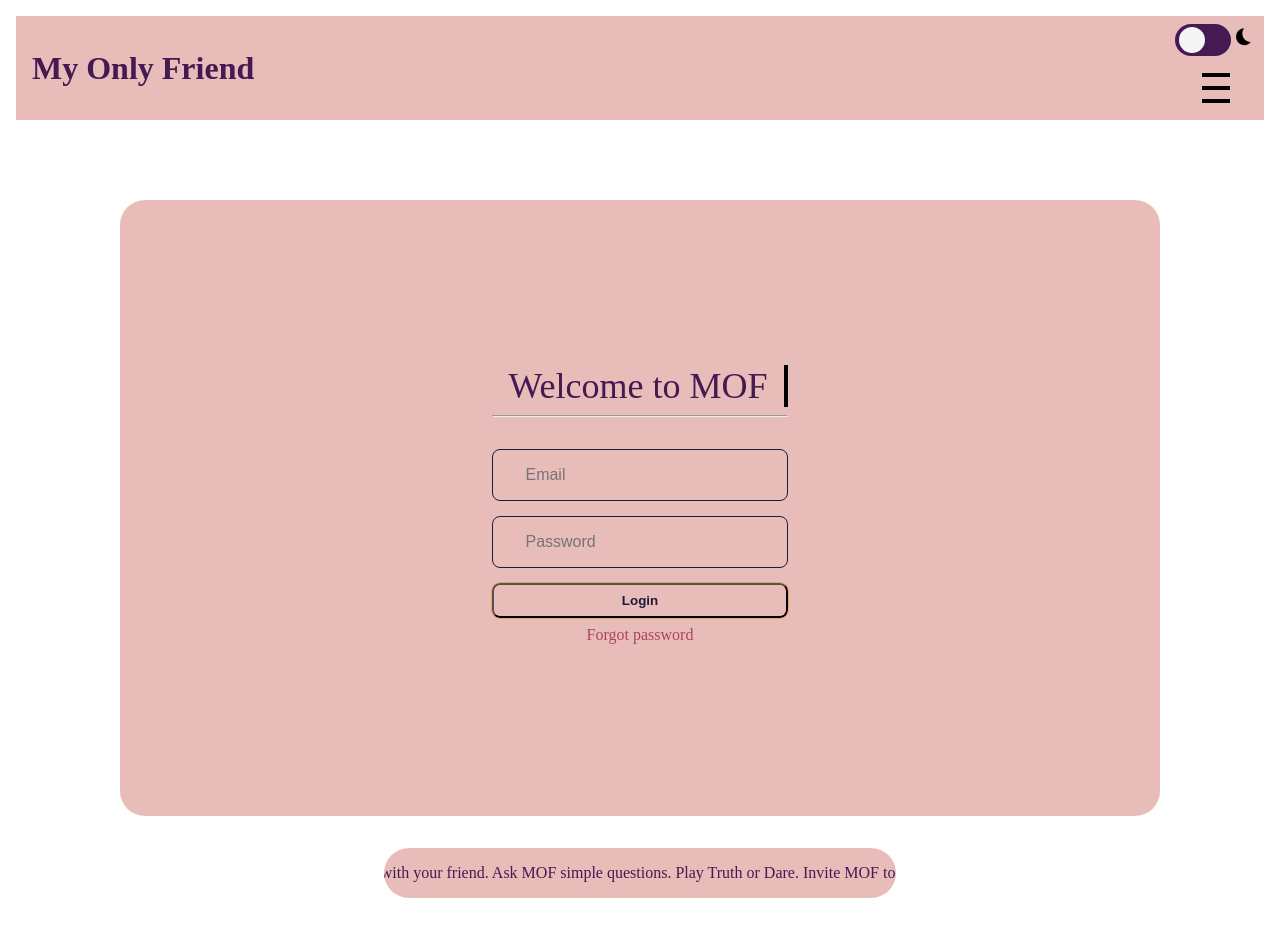
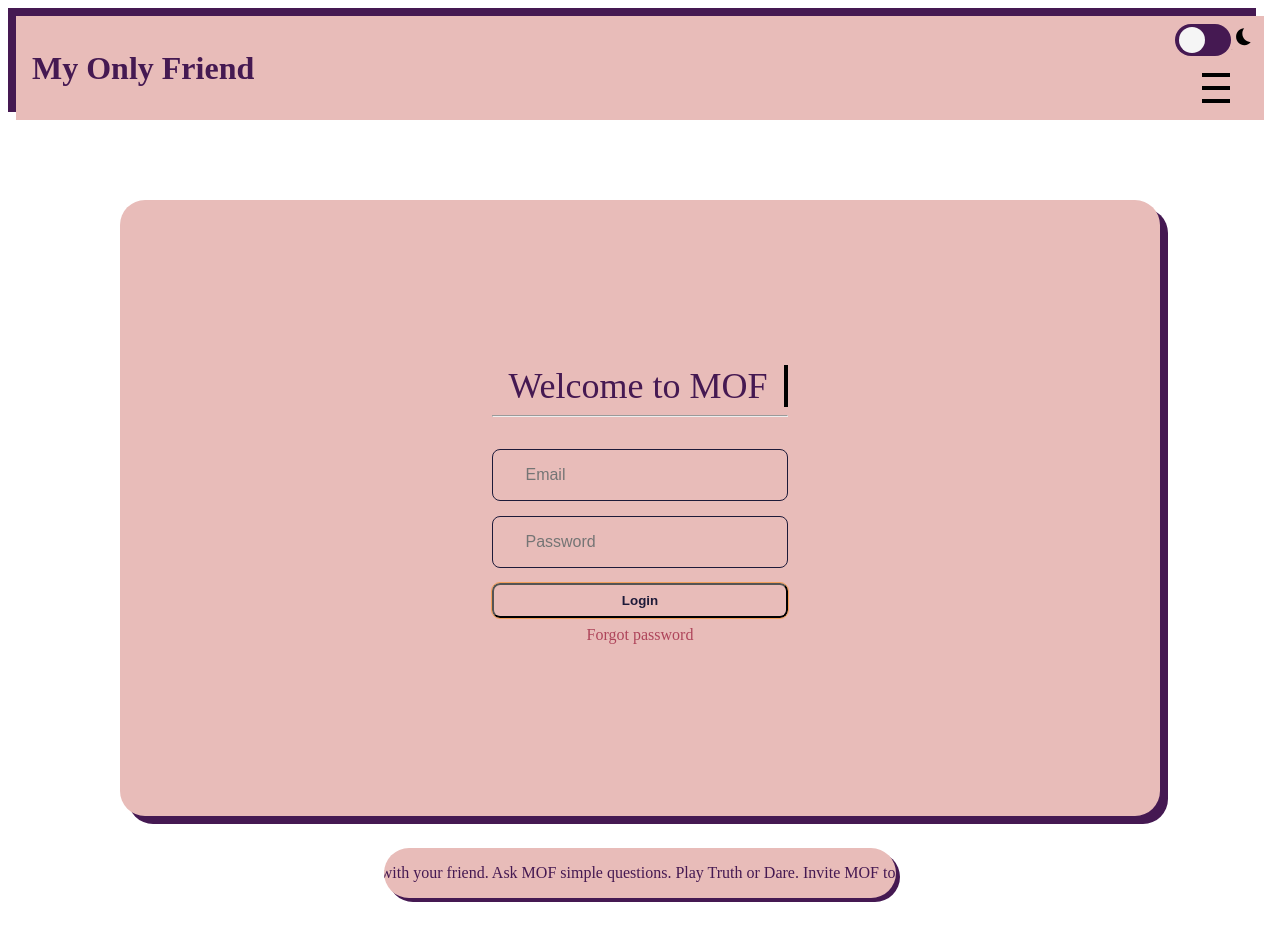
Before and after one commit to lldeejeell102/mof-frontend, a Vue app: page /login in a window 1280 px wide. Built offline with nearby package versions, Linux system fonts and the light colour scheme; a web font is replaced by a local one.

Commit message:
adding styling to header

```diff
--- a/src/assets/main.css
+++ b/src/assets/main.css
@@ -41,6 +41,8 @@ header {
   align-items: center;
   background: var(--beige);
   transition: background 0.3s ease-in-out;
+  /* margin-bottom: 1rem; */
+  box-shadow: -.5rem -.5rem var(--purple);
 }
 header h1{
   padding-left: 1rem;
@@ -250,6 +252,7 @@ input:checked + .toggler:before {
   margin:0, 2rem;
   border-radius: 25px;
   background-color: var(--beige);
+  box-shadow: .5rem .5rem var(--purple);
 }
 .form-body{
   position: absolute;
@@ -328,6 +331,7 @@ input:checked + .toggler:before {
   white-space: nowrap;
   height: fit-content;
   border-radius: 2rem;
+  box-shadow: .25rem .25rem var(--purple);
 }
 .scroll-intro{
   display: inline-block;
@@ -379,6 +383,7 @@ input:checked + .toggler:before {
 .logout-page{
   height: 25vh;
   background-color: var(--beige);
+  box-shadow: -.5rem -.5rem var(--purple);
 }
 .logout-container{
   display: flex;
@@ -470,6 +475,8 @@ input:checked + .toggler:before {
   border: 2px solid slategray;
   border-radius: 25px;
   background-color: var(--white);
+  box-shadow: .5rem .5rem var(--purple);
+
 }
 .dark .chat-container {
   background-color: var(--lightmaroon);
@@ -509,6 +516,8 @@ input:checked + .toggler:before {
   justify-content: center;
   align-items: center;
   margin-bottom: 1rem;
+  box-shadow: .5rem .5rem var(--purple);
+
 }
 .dark .input-container{
   background-color: var(--lightmaroon);
```
